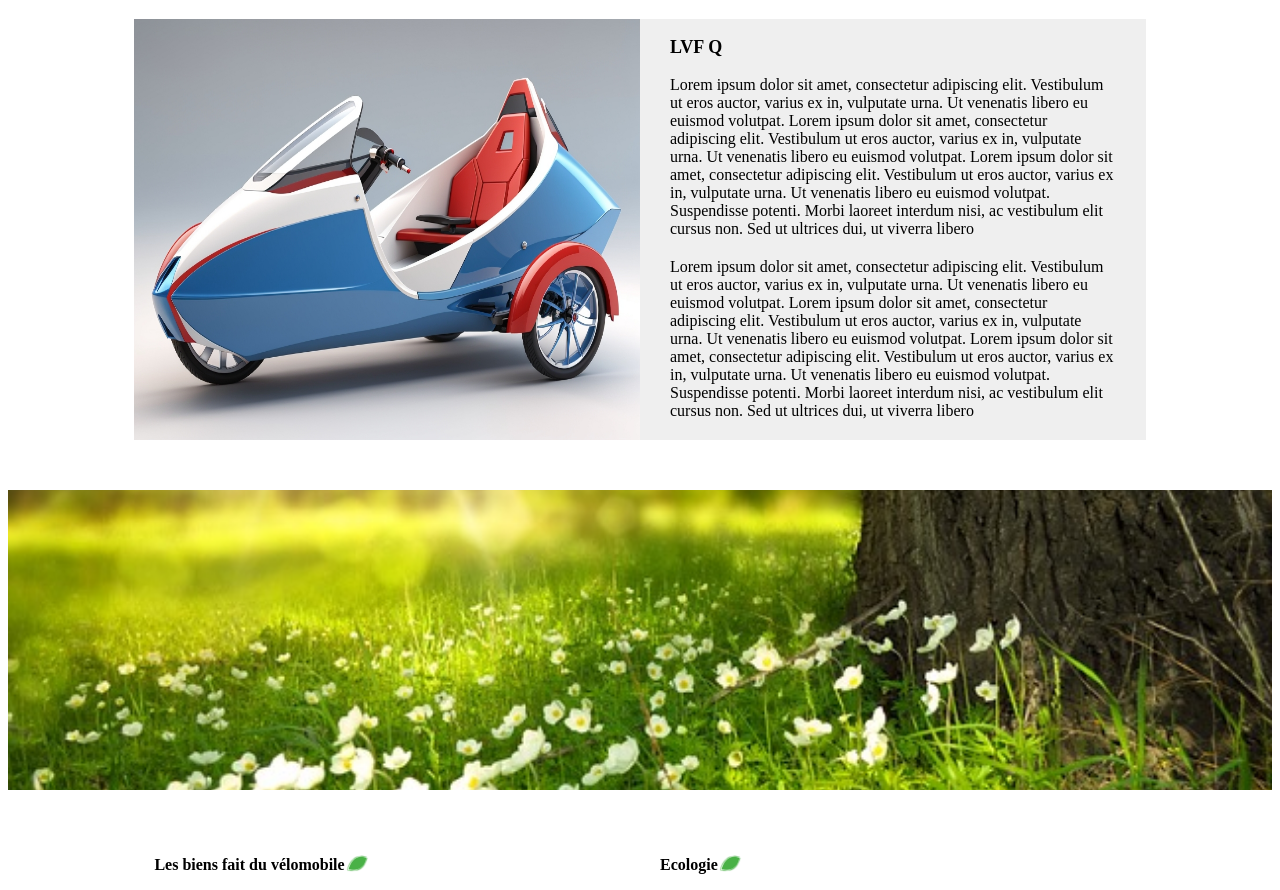
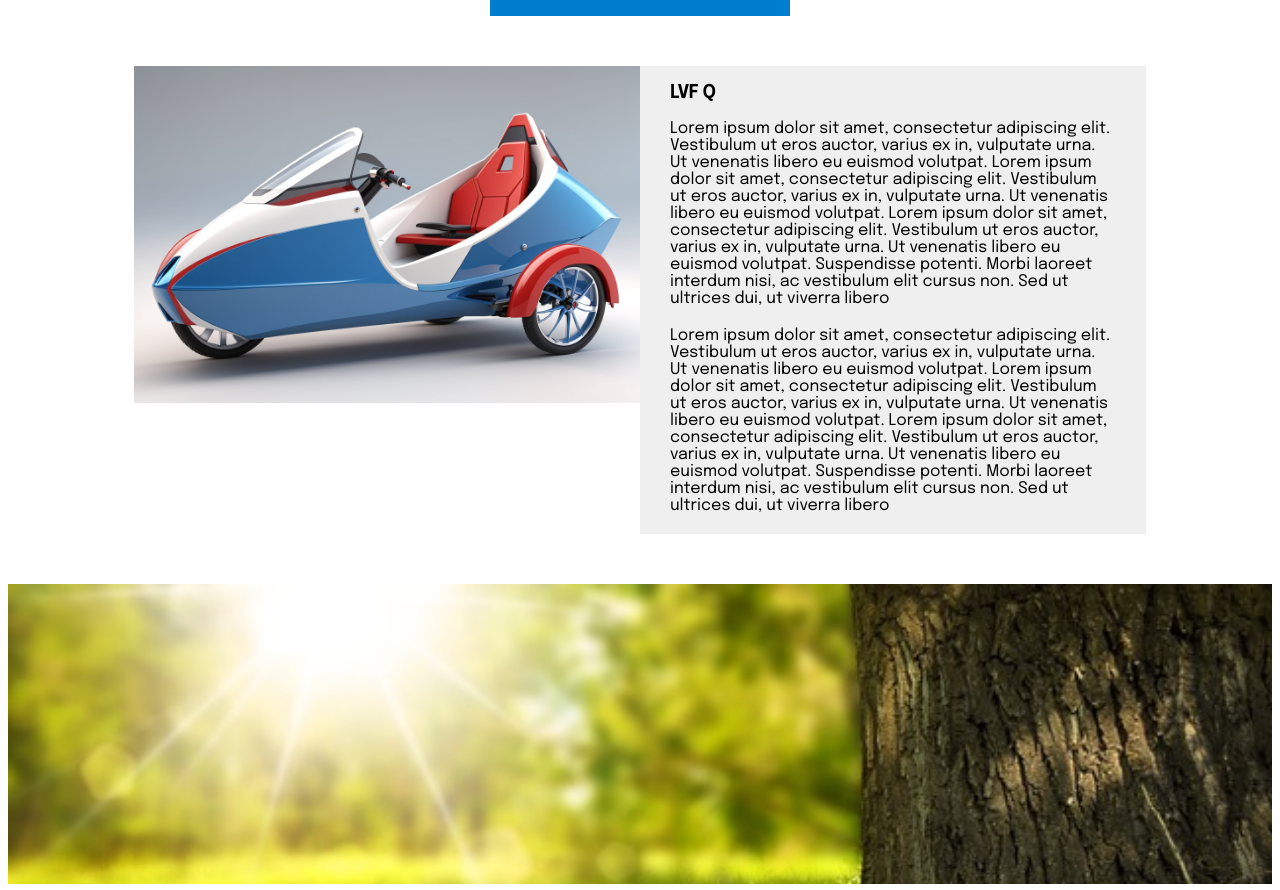
Before and after one commit to nicolasbilic/ProjetVelomobileDiginamicM7, a plain HTML site: page velomobiles.html in a window 1280 px wide. Shown: the part 560-1450 px from the top of the page. Drawn offline with Linux system fonts and the light colour scheme.

Commit message:
💄 Fix pictures size

```diff
--- a/style/velomobiles.css
+++ b/style/velomobiles.css
@@ -2,6 +2,7 @@
     display: flex;
     flex-direction: column;
     align-items: center;
+    font-family: "Epilogue";
 }
 
 .product {
@@ -30,10 +31,6 @@
         max-width: 50%;
     }
 
-    img {
-        width: 100%;
-        height: 100%;
-    }
 }
 
 
@@ -59,8 +56,7 @@
 
     img {
         width: 100%;
-        height: 100%;
-        object-fit: cover;
+        height: auto;
     }
 }
 
@@ -84,7 +80,7 @@
                 height: auto;
 
                 img {
-                    width: 100%;
+                    max-width: 100%;
                     height: auto;
                     position: relative;
                     bottom: -15px;
@@ -102,4 +98,7 @@
 
 .LVFQ-picture {
     margin-bottom: 50px;
+    width: 80%;
 }
+
+@media (max-width: 1180px) {}
--- a/velomobiles.html
+++ b/velomobiles.html
@@ -2,7 +2,7 @@
 <html lang="fr">
 
 <head>
-  <!-- <script type="module" src="./script/main.js"></script> -->
+  <script type="module" src="./script/main.js"></script>
   <link rel="stylesheet" href="./style/velomobiles.css" />
   <link rel="preconnect" href="https://fonts.googleapis.com" />
   <link rel="preconnect" href="https://fonts.gstatic.com" crossorigin />
@@ -38,13 +38,13 @@
       </span>
     </div>
     <div class="productimg-container">
-      <img src="./assets/LVF-S.jpg" alt="LVFS" />
+      <img src="./assets/LVF-S.jpg" alt="LVFS" width="100%" />
     </div>
   </div>
   <button href="./contact.html">Nous contacter</button>
   <div class="product">
     <div class="productimg-container">
-      <img src="./assets/LVF-Q.jpg" alt="LVFS" />
+      <img src="./assets/LVF-Q.jpg" alt="LVFS" width="100%" />
     </div>
     <div class="info">
       <p class="title">LVF Q</p>
@@ -70,7 +70,7 @@
   </div>
 </body>
 <div class="img-container">
-  <img src="./assets/flowers-276014_640.jpg" alt=" flowers" />
+  <img src="./assets/flowers-276014_640.jpg" alt=" flowers" width="100%" />
 </div>
 <div class="advantages">
   <div class="bien-faits argument">
@@ -94,7 +94,7 @@
   <div class="bien-faits argument">
     <div class="title">
       <p>Ecologie</p>
-      <div class="img-container"><img src="./assets/feuille.png" alt="feuille" /></div>
+      <div class="img-container"><img src="./assets/feuille.png" alt="feuille" width="100%" /></div>
     </div>
     <span>
       Lorem ipsum dolor sit amet, consectetur adipiscing elit. Vestibulum ut eros auctor, varius ex in, vulputate
```
